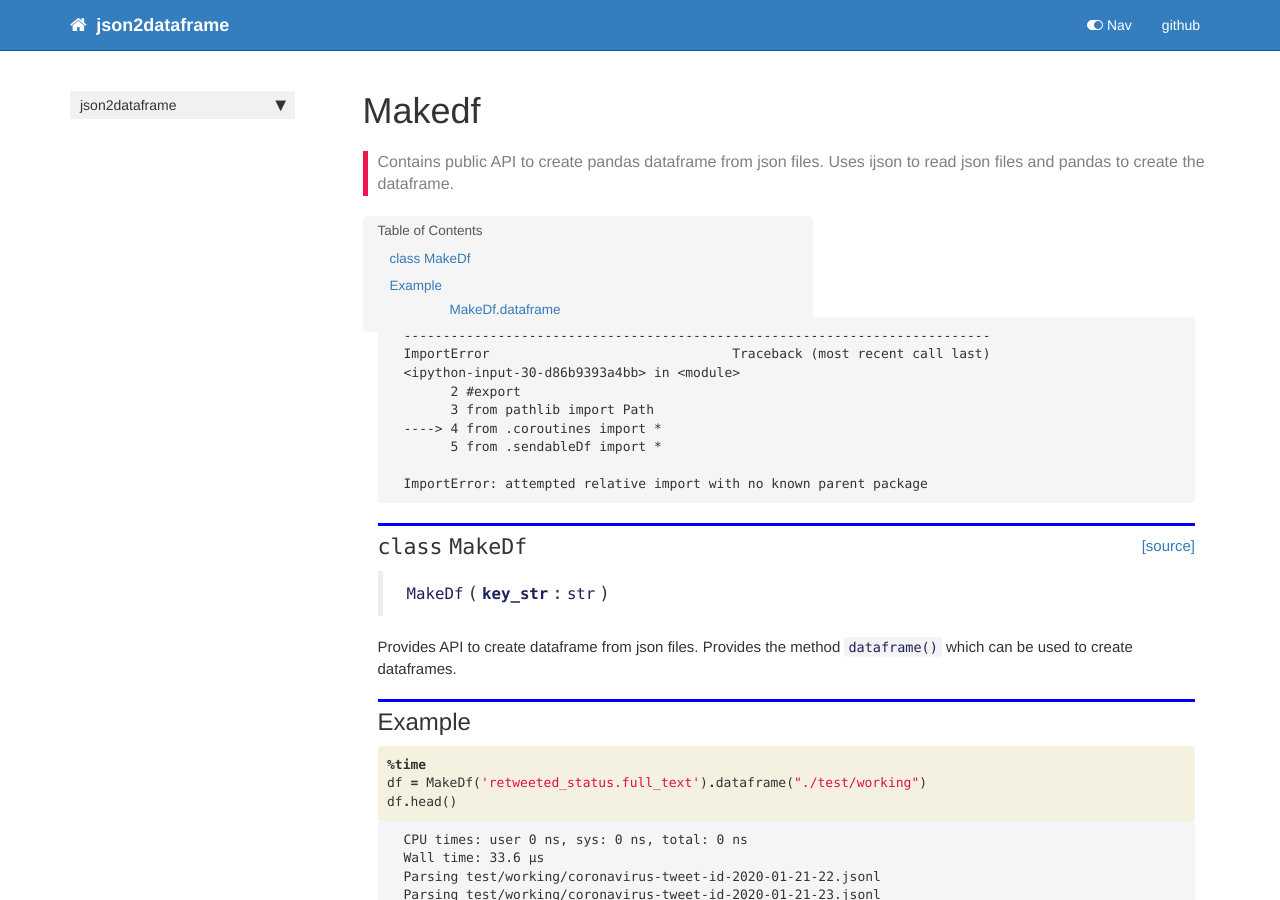
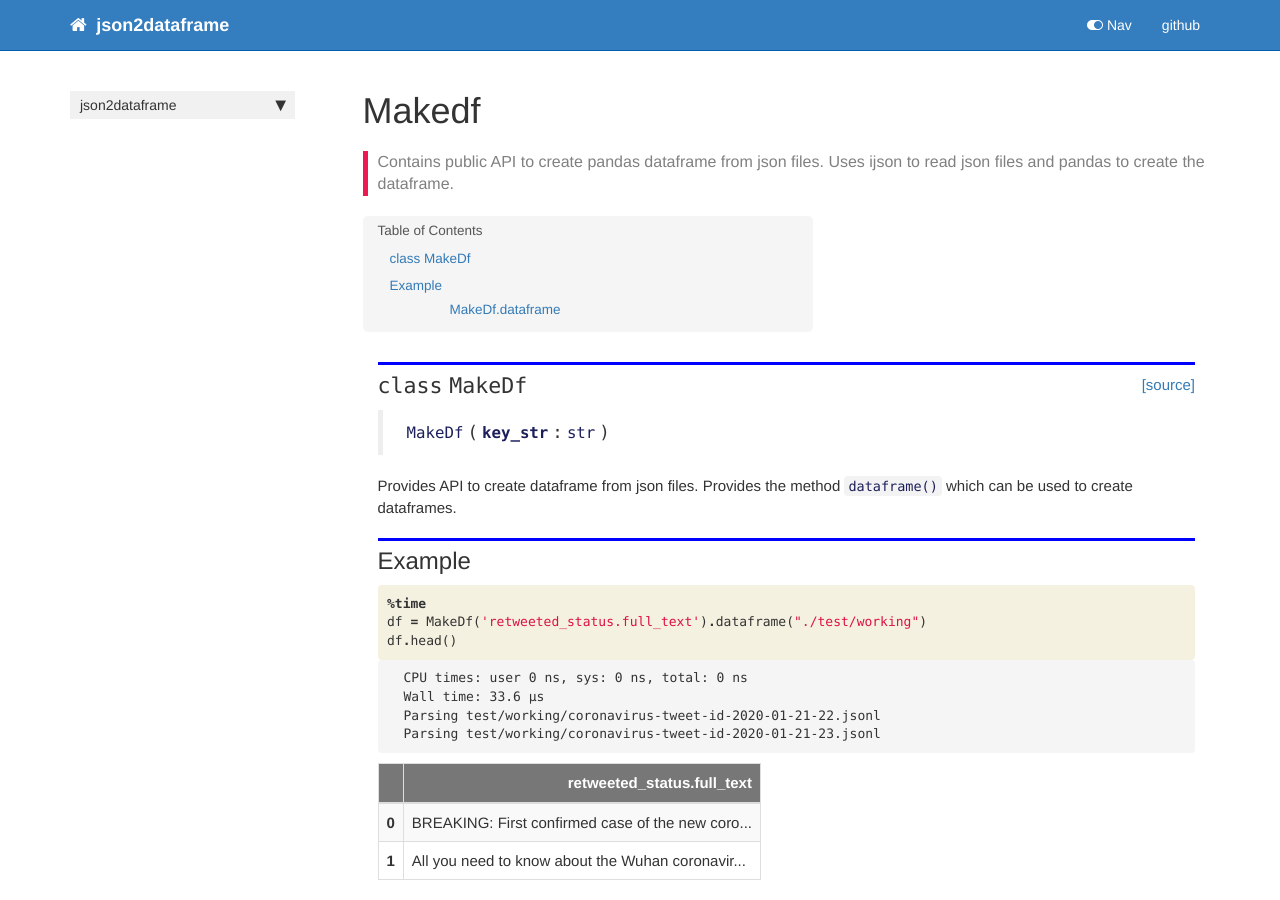
Before and after one commit to sapal6/json2dataframe, a Jekyll site: the page built from docs/makeDf.html, in a window 1280 px wide and 900 px high. Built offline with Jekyll 4.4.1, drawn with Linux system fonts in a browser that asks for light colours; nearby versions of some CDN libraries; comment, search, counter and statistics services are not loaded.

Commit message:
corrected notebooks to be similar to the library

```diff
--- a/docs/makeDf.html
+++ b/docs/makeDf.html
@@ -31,28 +31,6 @@ description: "Contains public API to create pandas dataframe from json files. Us
 
 <div class="cell border-box-sizing code_cell rendered">
 
-<div class="output_wrapper">
-<div class="output">
-
-<div class="output_area">
-
-<div class="output_subarea output_text output_error">
-<pre>
-<span class="ansi-red-fg">---------------------------------------------------------------------------</span>
-<span class="ansi-red-fg">ImportError</span>                               Traceback (most recent call last)
-<span class="ansi-green-fg">&lt;ipython-input-30-d86b9393a4bb&gt;</span> in <span class="ansi-cyan-fg">&lt;module&gt;</span>
-<span class="ansi-green-intense-fg ansi-bold">      2</span> <span class="ansi-red-fg">#export</span>
-<span class="ansi-green-intense-fg ansi-bold">      3</span> <span class="ansi-green-fg">from</span> pathlib <span class="ansi-green-fg">import</span> Path
-<span class="ansi-green-fg">----&gt; 4</span><span class="ansi-red-fg"> </span><span class="ansi-green-fg">from</span> <span class="ansi-blue-fg">.</span>coroutines <span class="ansi-green-fg">import</span> <span class="ansi-blue-fg">*</span>
-<span class="ansi-green-intense-fg ansi-bold">      5</span> <span class="ansi-green-fg">from</span> <span class="ansi-blue-fg">.</span>sendableDf <span class="ansi-green-fg">import</span> <span class="ansi-blue-fg">*</span>
-
-<span class="ansi-red-fg">ImportError</span>: attempted relative import with no known parent package</pre>
-</div>
-</div>
-
-</div>
-</div>
-
 </div>
     {% endraw %}
 
@@ -74,7 +52,7 @@ description: "Contains public API to create pandas dataframe from json files. Us
 
 
 <div class="output_markdown rendered_html output_subarea ">
-<h2 id="MakeDf" class="doc_header"><code>class</code> <code>MakeDf</code><a href="https://github.com/sapal6/json2dataframe/tree/master/json2dataframe/makeDf.py#L14" class="source_link" style="float:right">[source]</a></h2><blockquote><p><code>MakeDf</code>(<strong><code>key_str</code></strong>:<code>str</code>)</p>
+<h2 id="MakeDf" class="doc_header"><code>class</code> <code>MakeDf</code><a href="https://github.com/sapal6/json2dataframe/tree/master/json2dataframe/makeDf.py#L13" class="source_link" style="float:right">[source]</a></h2><blockquote><p><code>MakeDf</code>(<strong><code>key_str</code></strong>:<code>str</code>)</p>
 </blockquote>
 <p>Provides API to create dataframe from json files.
 Provides the method <code>dataframe()</code> which can be used to
@@ -184,7 +162,7 @@ Parsing test/working/coronavirus-tweet-id-2020-01-21-23.jsonl
 
 
 <div class="output_markdown rendered_html output_subarea ">
-<h4 id="MakeDf.dataframe" class="doc_header"><code>MakeDf.dataframe</code><a href="https://github.com/sapal6/json2dataframe/tree/master/json2dataframe/makeDf.py#L34" class="source_link" style="float:right">[source]</a></h4><blockquote><p><code>MakeDf.dataframe</code>(<strong><code>json_files_dir</code></strong>:<code>str</code>)</p>
+<h4 id="MakeDf.dataframe" class="doc_header"><code>MakeDf.dataframe</code><a href="https://github.com/sapal6/json2dataframe/tree/master/json2dataframe/makeDf.py#L33" class="source_link" style="float:right">[source]</a></h4><blockquote><p><code>MakeDf.dataframe</code>(<strong><code>json_files_dir</code></strong>:<code>str</code>)</p>
 </blockquote>
 <p>High level API to send data to producer.</p>
 <p>Accepts the path to the directory where
--- a/json2dataframe/makeDf.py
+++ b/json2dataframe/makeDf.py
@@ -3,8 +3,7 @@
 __all__ = ['MakeDf']
 
 # Cell
-#export
-from pathlib import Path
+#required for scripts in jupyter notebook
 from .coroutines import *
 from .sendableDf import *
 
```
Also changed, not shown: docs/untarify.html (+14 -0 lines), 2 other files.
